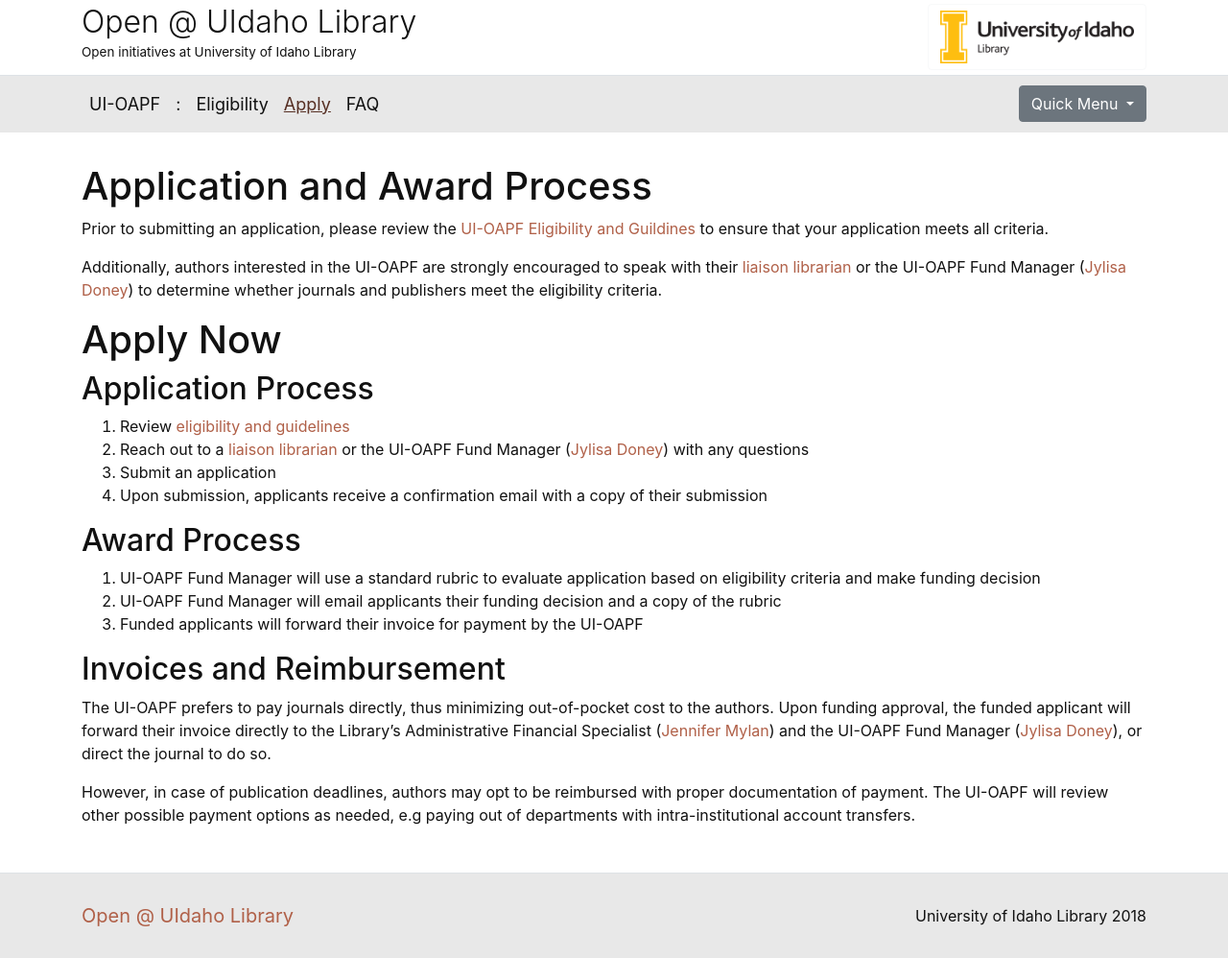
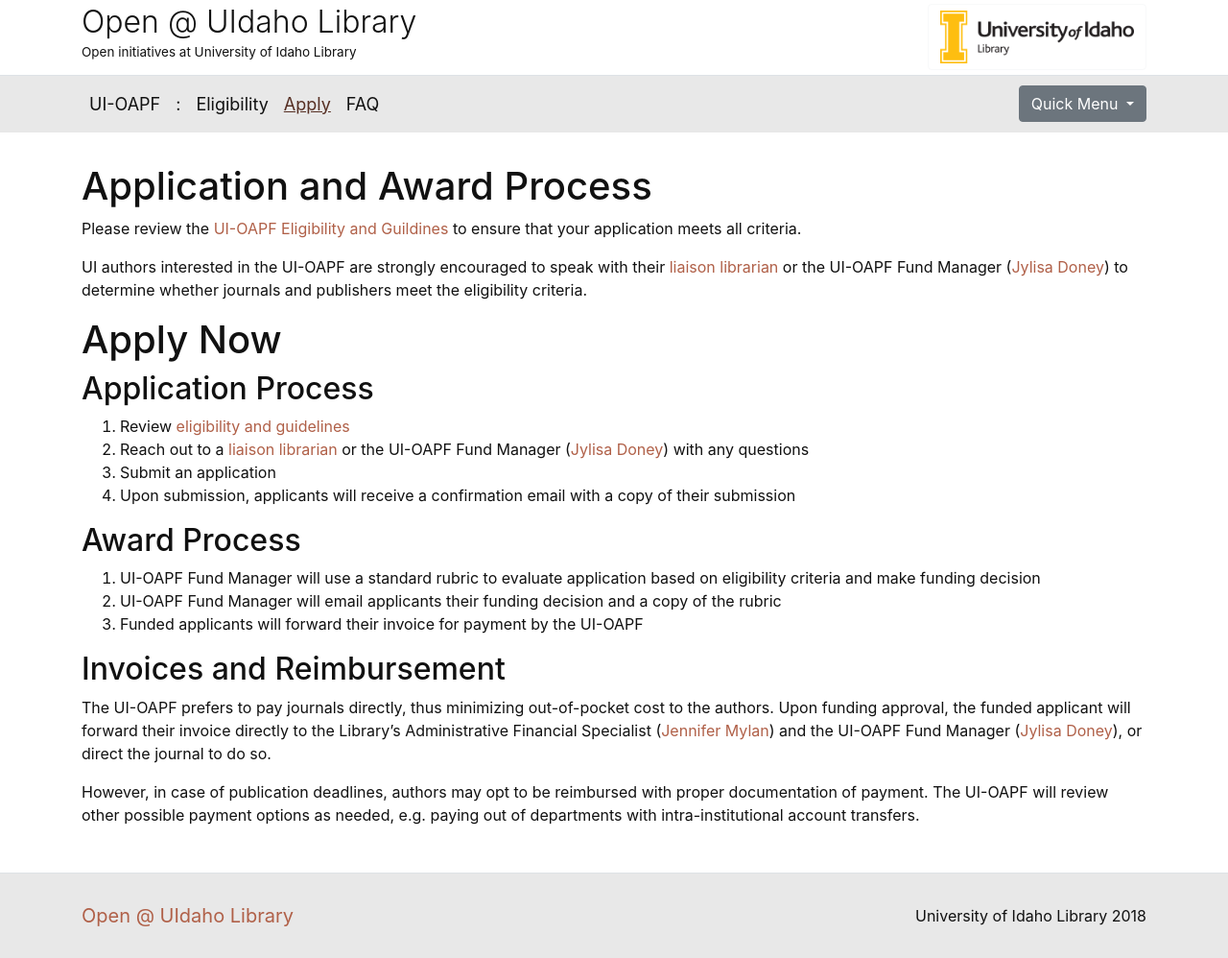
Before and after one commit to uidaholib/open_source, a Jekyll site: the page built from oapf/apply.md, in a window 1280 px wide. Shown: the whole page at 96% size. Built offline with Jekyll 4.4.1, drawn with Linux system fonts in a browser that asks for light colours.

Commit message:
edit application text, update links

```diff
--- a/oapf/apply.md
+++ b/oapf/apply.md
@@ -3,20 +3,19 @@
 layout: page
 permalink: /oapf/apply/
 ---
-
 # Application and Award Process
 
-Prior to submitting an application, please review the [UI-OAPF Eligibility and Guildines](https://open.lib.uidaho.edu/oapf/eligibility) to ensure that your application meets all criteria.
+Please review the [UI-OAPF Eligibility and Guildines](https://www.lib.uidaho.edu/services/oapf/eligibility.html) to ensure that your application meets all criteria.
 
-Additionally, authors interested in the UI-OAPF are strongly encouraged to speak with their [liaison librarian](https://www.lib.uidaho.edu/about/liaisons.html) or the UI-OAPF Fund Manager ([Jylisa Doney](mailto:jylisadoney@uidaho.edu)) to determine whether journals and publishers meet the eligibility criteria.
+UI authors interested in the UI-OAPF are strongly encouraged to speak with their [liaison librarian](https://www.lib.uidaho.edu/about/liaisons.html) or the UI-OAPF Fund Manager ([Jylisa Doney](mailto:jylisadoney@uidaho.edu)) to determine whether journals and publishers meet the eligibility criteria.
 
 # Apply Now
 
 ## Application Process
-1. Review [eligibility and guidelines](https://open.lib.uidaho.edu/oapf/eligibility)
+1. Review [eligibility and guidelines](https://www.lib.uidaho.edu/services/oapf/eligibility.html)
 2. Reach out to a [liaison librarian](https://www.lib.uidaho.edu/about/liaisons.html) or the UI-OAPF Fund Manager ([Jylisa Doney](mailto:jylisadoney@uidaho.edu)) with any questions
 3. Submit an application
-4. Upon submission, applicants receive a confirmation email with a copy of their submission
+4. Upon submission, applicants will receive a confirmation email with a copy of their submission
 
 ## Award Process
 1. UI-OAPF Fund Manager will use a standard rubric to evaluate application based on eligibility criteria and make funding decision
@@ -26,4 +25,4 @@
 ## Invoices and Reimbursement
 The UI-OAPF prefers to pay journals directly, thus minimizing out-of-pocket cost to the authors. Upon funding approval, the funded applicant will forward their invoice directly to the Library’s Administrative Financial Specialist ([Jennifer Mylan](mailto:jmylan@uidaho.edu)) and the UI-OAPF Fund Manager ([Jylisa Doney](mailto:jylisadoney@uidaho.edu)), or direct the journal to do so.
 
-However, in case of publication deadlines, authors may opt to be reimbursed with proper documentation of payment. The UI-OAPF will review other possible payment options as needed, e.g paying out of departments with intra-institutional account transfers.
+However, in case of publication deadlines, authors may opt to be reimbursed with proper documentation of payment. The UI-OAPF will review other possible payment options as needed, e.g. paying out of departments with intra-institutional account transfers.
```
